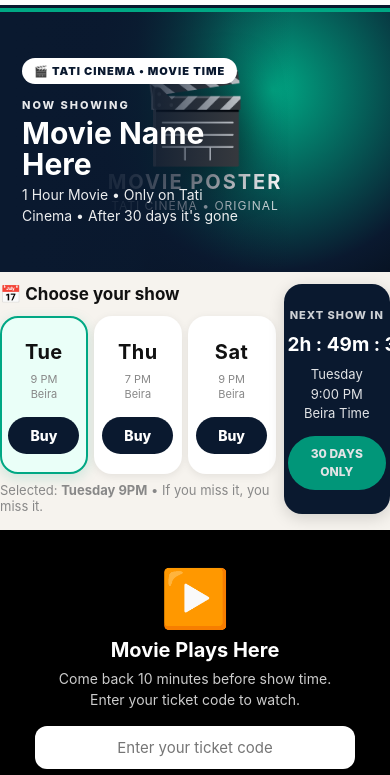
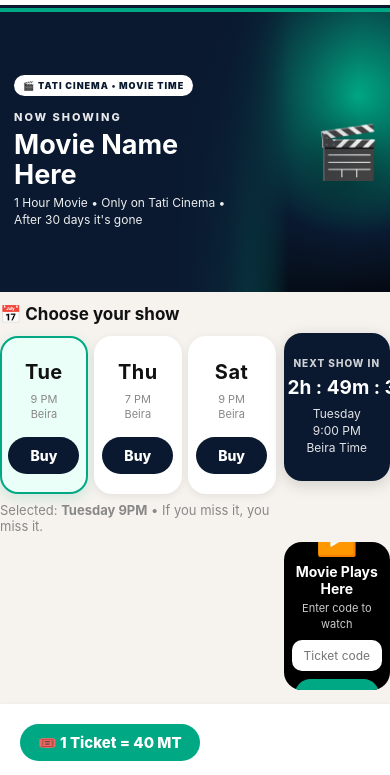
Before and after one commit to shynoneofficial/tati-ai, a plain HTML site: page tati-cinema.html in a window 390 px wide. Shown: the part 64-839 px from the top of the page. Drawn offline with Linux system fonts and the light colour scheme.

Commit message:
Refactor styles and player functionality
Updated styles for layout and player components, adjusted timer card and player box dimensions, and modified player controls for better user interaction.

```diff
--- a/tati-cinema.html
+++ b/tati-cinema.html
@@ -30,9 +30,9 @@ body{background:#f6f3ee;color:#111;padding:0;padding-bottom:30px}
 .posterContent .movieLabel{font-size:11px;letter-spacing:2px;opacity:.9;margin-top:14px;font-weight:800}
 .posterContent h1{font-size:40px;margin:6px 0 6px;line-height:1.02}
 .posterContent p{font-size:14px;opacity:.92;line-height:1.45}
-.middleRow{display:flex;gap:12px;margin:0;padding:14px 0 0;align-items:stretch}
+.middleRow{display:flex;gap:12px;margin:0;padding:14px 0 0;align-items:flex-start}
 .leftCol{flex:2.2;text-align:left;min-width:0;padding-left:0}
-.rightCol{flex:0.85;text-align:left;min-width:0;padding-right:0}
+.rightCol{flex:0.85;text-align:left;min-width:0;padding-right:0;padding-top:29px}
 .leftCol h3{font-size:17px;margin-bottom:12px;text-align:left}
 .showsRow{display:flex;gap:10px}
 .showCard{flex:1;background:#fff;border-radius:18px;padding:28px 8px 24px;text-align:center;box-shadow:0 2px 8px rgba(0,0,0,.08);cursor:pointer;border:2px solid transparent}
@@ -40,21 +40,27 @@ body{background:#f6f3ee;color:#111;padding:0;padding-bottom:30px}
 .showCard b{font-size:26px;letter-spacing:.5px}
 .showCard span{font-size:13px;color:#888;display:block;margin:8px 0 14px;line-height:1.4}
 .showCard button{background:#0a192f;color:#fff;border:none;padding:10px 22px;border-radius:999px;font-size:14px;font-weight:800}
-/* TIMER - EQUAL TO DATES - NOT BIG ANYMORE */
-.timerCard{background:#0a192f;color:#fff;border-radius:18px;padding:20px 6px;text-align:center;height:100%;min-height:0;display:flex;flex-direction:column;justify-content:center;box-shadow:0 4px 16px rgba(0,0,0,.15)}
-.timerCard small{font-size:11px;opacity:.8;letter-spacing:1px;font-weight:800}
-.timerCard b{font-size:24px;margin:12px 0 8px;line-height:1.2;white-space:nowrap}
-.timerCard span{font-size:13px;opacity:.88;line-height:1.5}
+.timerCard{background:#0a192f;color:#fff;border-radius:18px;padding:14px 6px;text-align:center;height:152px;min-height:152px;display:flex;flex-direction:column;justify-content:center;box-shadow:0 4px 16px rgba(0,0,0,.15)}
+.timerCard small{font-size:10px;opacity:.8;letter-spacing:1px;font-weight:800}
+.timerCard b{font-size:22px;margin:8px 0 6px;line-height:1.2;white-space:nowrap}
+.timerCard span{font-size:12px;opacity:.88;line-height:1.4}
 .selectedLine{font-size:13px;color:#888;margin:8px 0 0;text-align:left}
-/* MOVIE PLAYER - MOVIE PLAYS HERE ON THIS PAGE */
-.playerBox{background:#000;border-radius:18px;margin:16px 0 0;overflow:hidden;color:#fff;text-align:center;position:relative}
-.playerBox video{width:100%;aspect-ratio:16/9;display:none;background:#000}
-.playerPlaceholder{padding:40px 16px}
-.playerPlaceholder .playIcon{font-size:56px;line-height:1}
-.playerPlaceholder h3{font-size:20px;margin:12px 0 6px}
-.playerPlaceholder p{font-size:14px;opacity:.8;line-height:1.5}
-.playerPlaceholder input{width:100%;max-width:320px;padding:12px;border-radius:12px;border:none;margin-top:16px;font-size:15px;text-align:center}
-.playerPlaceholder button{background:#00a884;color:#fff;border:none;padding:12px 28px;border-radius:999px;font-size:15px;font-weight:800;margin-top:12px}
+.playerRow{display:flex;gap:12px;margin:12px 0 0;padding:0;align-items:flex-start}
+.playerSpacer{flex:2.2;min-width:0}
+.playerRight{flex:0.85;min-width:0}
+.playerBox{background:#000;border-radius:18px;overflow:hidden;color:#fff;text-align:center;position:relative;height:152px;min-height:152px;display:flex;flex-direction:column;justify-content:center}
+.playerBox video{width:100%;height:100%;object-fit:contain;display:none;background:#000}
+.playerPlaceholder{padding:10px 8px}
+.playerPlaceholder .playIcon{font-size:34px;line-height:1;cursor:pointer}
+.playerPlaceholder h3{font-size:14px;margin:8px 0 4px}
+.playerPlaceholder p{font-size:11px;opacity:.8;line-height:1.4}
+.playerPlaceholder input{width:100%;padding:8px;border-radius:10px;border:none;margin-top:8px;font-size:12px;text-align:center}
+.playerPlaceholder button{background:#00a884;color:#fff;border:none;padding:8px 16px;border-radius:999px;font-size:12px;font-weight:800;margin-top:8px;cursor:pointer}
+.playerControls{position:absolute;top:8px;right:8px;display:none;gap:6px;z-index:10}
+.playerControls button{background:rgba(255,255,255,.9);color:#111;border:none;padding:6px 10px;border-radius:999px;font-size:11px;font-weight:800;cursor:pointer}
+.playerBox.playing .playerControls{display:flex}
+.playerBox.full{position:fixed;inset:0;z-index:9999;border-radius:0;height:100vh !important;width:100vw !important}
+.playerBox.full video{height:100vh}
 .payCard{background:#fff;border-radius:18px;padding:20px;margin:16px 0 0;box-shadow:0 1px 4px rgba(0,0,0,.08);text-align:left}
 .pricePill{display:inline-block;background:#00a884;color:#fff;padding:9px 18px;border-radius:999px;font-weight:800;font-size:15px;margin-bottom:12px}
 .payCard label{display:block;background:#f6f3ee;padding:12px;border-radius:12px;margin-top:8px;font-size:15px;text-align:left}
@@ -65,22 +71,28 @@ body{background:#f6f3ee;color:#111;padding:0;padding-bottom:30px}
 .back{display:block;text-align:center;color:#888;margin-top:12px;text-decoration:none;font-size:13px}
 @media(max-width:640px){
 .wrap{width:100%;max-width:100%;padding:0}
-.poster{height:260px}
-.posterArt{width:100%}
-.posterImg{width:100%}
-.posterFade{background:linear-gradient(to right,#0a192f 0%,rgba(10,25,47,.88) 35%,rgba(10,25,47,.25) 60%,transparent 75%)}
-.posterContent{max-width:68%;padding:22px}
-.posterContent h1{font-size:30px}
+/* PHONE BANNER FIX - NO OVERLAP */
+.poster{height:280px}
+.posterArt{width:42%;align-items:flex-end;justify-content:center;padding-right:10px;background:radial-gradient(circle at 80% 30%,#00a884 0%,#0a192f 60%,#000 100%)}
+.posterArt .bigEmoji{font-size:52px}
+.posterArt b,.posterArt span{display:none}
+.posterImg{width:42%;object-position:center}
+.posterFade{background:linear-gradient(to right,#0a192f 0%,#0a192f 45%,rgba(10,25,47,.85) 58%,rgba(10,25,47,.25) 75%,transparent 92%)}
+.posterContent{max-width:62%;padding:20px 14px}
+.posterContent small{font-size:9px;padding:5px 9px}
+.posterContent h1{font-size:27px;line-height:1.1;word-break:break-word}
+.posterContent p{font-size:12px;line-height:1.4}
 .middleRow{flex-direction:row;gap:8px;padding:12px 0 0}
-.leftCol{flex:2.2}.rightCol{flex:0.85}
+.leftCol{flex:2.2}.rightCol{flex:0.85;padding-top:29px}
 .showsRow{gap:6px}
 .showCard{padding:22px 4px 18px}
 .showCard b{font-size:20px}
 .showCard span{font-size:11px}
-.timerCard{min-height:0;padding:20px 4px}
+.timerCard{height:148px;min-height:148px;padding:12px 4px}
 .timerCard b{font-size:19px}
+.playerRow{gap:8px;margin-top:8px}
+.playerBox{height:148px;min-height:148px}
 .payCard{margin:14px 0 0;border-radius:0}
-.playerBox{border-radius:0}
 }
 </style>
 </head>
@@ -116,18 +128,23 @@ body{background:#f6f3ee;color:#111;padding:0;padding-bottom:30px}
 <p class="selectedLine">Selected: <b id="selected">Tuesday 9PM</b> • If you miss it, you miss it.</p>
 </div>
 <div class="rightCol">
-<div class="timerCard"><small>NEXT SHOW IN</small><b id="countdown">Loading...</b><span>Tuesday<br>9:00 PM<br>Beira Time</span><span style="margin-top:12px;background:#00a884;padding:9px 8px;border-radius:999px;font-weight:800;font-size:12px">30 DAYS ONLY</span></div>
+<div class="timerCard"><small>NEXT SHOW IN</small><b id="countdown">Loading...</b><span>Tuesday<br>9:00 PM<br>Beira Time</span></div>
 </div>
 </div>
-<!-- ★★★ MOVIE PLAYS HERE - ON THIS SAME PAGE ★★★ -->
-<div class="playerBox">
+<div class="playerRow">
+<div class="playerSpacer"></div>
+<div class="playerRight">
+<div class="playerBox" id="playerBox">
 <video id="moviePlayer" controls controlsList="nodownload" src="./movie.mp4"></video>
+<div class="playerControls"><button onclick="minimizePlayer()">— Minimise</button><button onclick="fullscreenPlayer()">⛶ Full Screen</button></div>
 <div class="playerPlaceholder" id="playerPlaceholder">
-<div class="playIcon">▶️</div>
+<div class="playIcon" onclick="unlockMovie()">▶️</div>
 <h3>Movie Plays Here</h3>
-<p>Come back 10 minutes before show time.<br>Enter your ticket code to watch.</p>
-<input type="text" id="ticketCode" placeholder="Enter your ticket code">
-<br><button onclick="unlockMovie()">Watch Movie →</button>
+<p>Enter code to watch</p>
+<input type="text" id="ticketCode" placeholder="Ticket code">
+<br><button onclick="unlockMovie()">Watch →</button>
+</div>
+</div>
 </div>
 </div>
 <div class="payCard">
@@ -147,9 +164,12 @@ body{background:#f6f3ee;color:#111;padding:0;padding-bottom:30px}
 let selectedShow='Tuesday 9PM';
 function selectShow(el,s){selectedShow=s;document.getElementById('selected').innerText=s;document.querySelectorAll('.showCard').forEach(c=>c.classList.remove('active'));el.classList.add('active');}
 function buyTicket(){let pay=document.querySelector('input[name="pay"]:checked').value;alert('TATI CINEMA\nYou selected '+selectedShow+' | Pay with: '+pay);}
-function unlockMovie(){let code=document.getElementById('ticketCode').value;if(!code){alert('Please enter your ticket code');return;}document.getElementById('playerPlaceholder').style.display='none';let v=document.getElementById('moviePlayer');v.style.display='block';v.play();}
+function unlockMovie(){let code=document.getElementById('ticketCode').value;if(!code){alert('Please enter your ticket code');return;}document.getElementById('playerPlaceholder').style.display='none';let v=document.getElementById('moviePlayer');v.style.display='block';document.getElementById('playerBox').classList.add('playing');v.play();}
+function fullscreenPlayer(){let box=document.getElementById('playerBox');box.classList.add('full');if(box.requestFullscreen)box.requestFullscreen();}
+function minimizePlayer(){let box=document.getElementById('playerBox');box.classList.remove('full');if(document.exitFullscreen)document.exitFullscreen();}
 function updateCountdown(){let now=new Date();let target=new Date(now);target.setHours(21,0,0,0);if(target<now)target.setDate(target.getDate()+1);let diff=target-now;let h=Math.floor(diff/3600000);let m=Math.floor((diff%3600000)/60000);let s=Math.floor((diff%60000)/1000);document.getElementById('countdown').innerText=h+'h : '+m+'m : '+s+'s';}
 setInterval(updateCountdown,1000);updateCountdown();
+document.addEventListener('fullscreenchange',()=>{if(!document.fullscreenElement)document.getElementById('playerBox').classList.remove('full');});
 </script>
 </body>
 </html>
```
